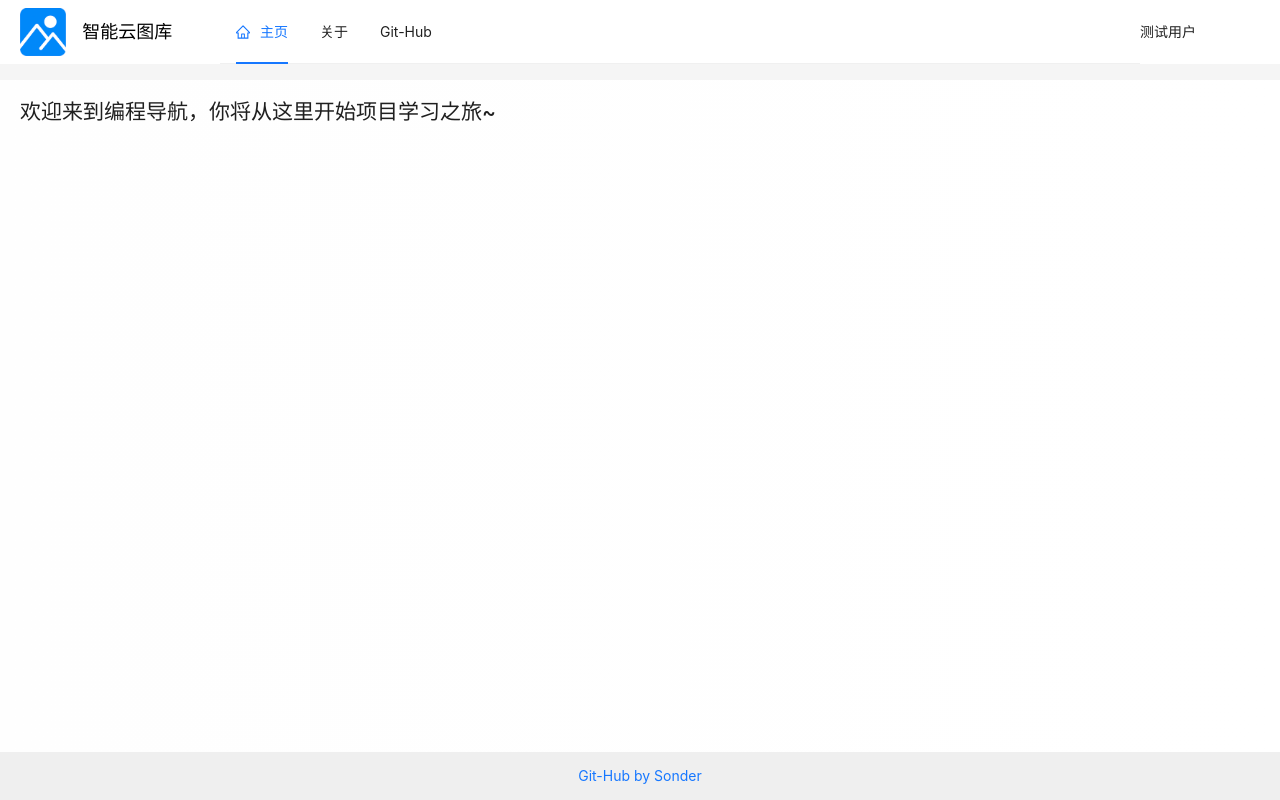
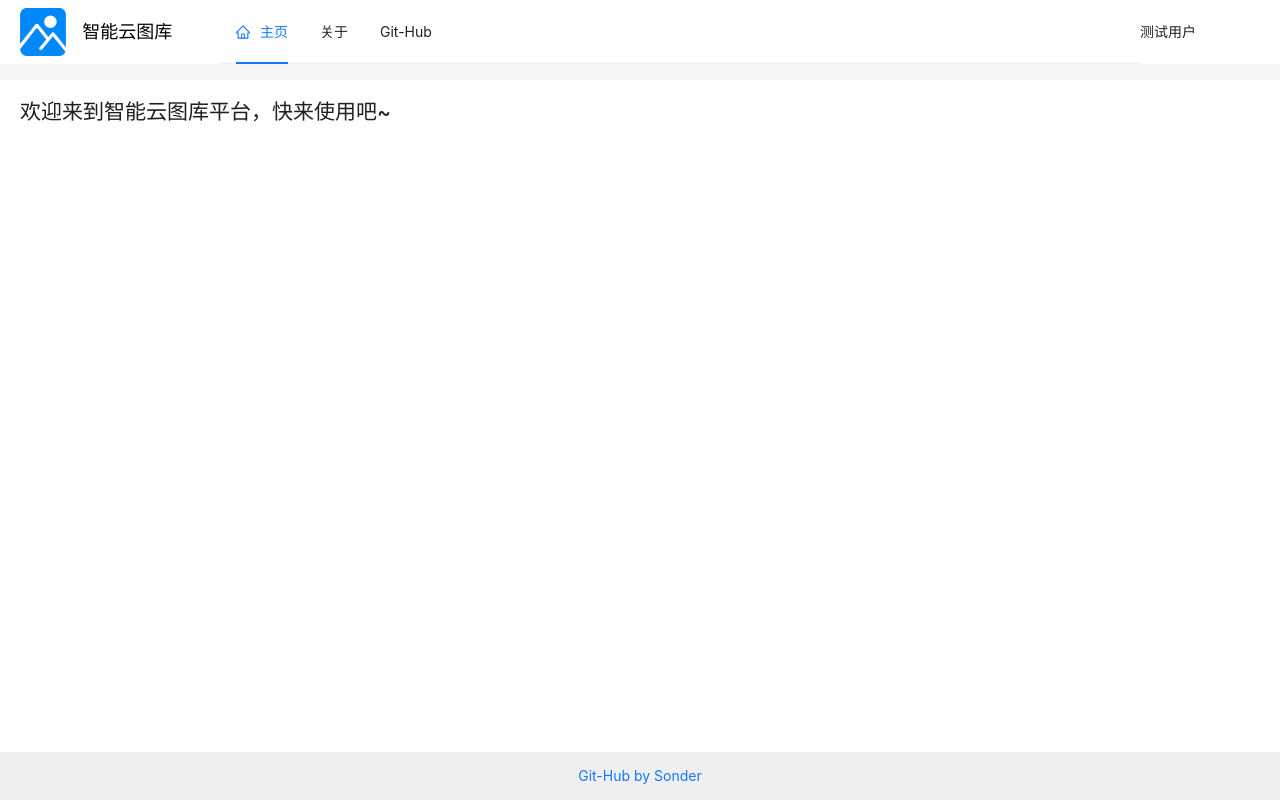
Before and after one commit to Sonder-Echo/javaProject-study, a Vue app in the folder yun-picture/yun-picture-frontend/: page / in a window 1280 px wide. Built offline with nearby package versions, Linux system fonts and the light colour scheme; no server answers.

Commit message:
feat(frontend):调整默认语言为中文

```diff
--- a/yun-picture/yun-picture-frontend/src/components/GlobalHeader.vue
+++ b/yun-picture/yun-picture-frontend/src/components/GlobalHeader.vue
@@ -56,7 +56,7 @@ const items = ref<MenuProps['items']>([
     key: 'others',
     label: h(
       'a',
-      { href: 'https://github.com/Sonder-Echo/javaProject-study', target: '_blank' },
+      { href: 'https://github.com/Sonder-Echo/javaProject-study/tree/master/yun-picture', target: '_blank' },
       'Git-Hub',
     ),
     title: 'Git-Hub',
--- a/yun-picture/yun-picture-frontend/src/layouts/BasicLayout.vue
+++ b/yun-picture/yun-picture-frontend/src/layouts/BasicLayout.vue
@@ -8,7 +8,7 @@
         <router-view></router-view>
       </a-layout-content>
       <a-layout-footer class="footer">
-        <a href="https://github.com/Sonder-Echo/javaProject-study" target="_blank"> Git-Hub by Sonder </a>
+        <a href="https://github.com/Sonder-Echo/javaProject-study/tree/master/yun-picture" target="_blank"> Git-Hub by Sonder </a>
       </a-layout-footer>
     </a-layout>
   </div>
--- a/yun-picture/yun-picture-frontend/src/main.ts
+++ b/yun-picture/yun-picture-frontend/src/main.ts
@@ -6,6 +6,11 @@ import router from './router'
 import Antd from "ant-design-vue";
 import "ant-design-vue/dist/reset.css";
 
+import zhCN from 'ant-design-vue/es/locale/zh_CN'
+import dayjs from 'dayjs'
+import 'dayjs/locale/zh-cn'  // 引入 dayjs 中文语言包
+
+dayjs.locale('zh-cn') // 设置 dayjs 为中文
 
 const app = createApp(App)
 
--- a/yun-picture/yun-picture-frontend/src/pages/HomePage.vue
+++ b/yun-picture/yun-picture-frontend/src/pages/HomePage.vue
@@ -5,7 +5,7 @@
 </template>
 
 <script setup lang="ts">
-const msg = "欢迎来到编程导航，你将从这里开始项目学习之旅~";
+const msg = "欢迎来到智能云图库平台，快来使用吧~";
 </script>
 
 <style scoped>
```
